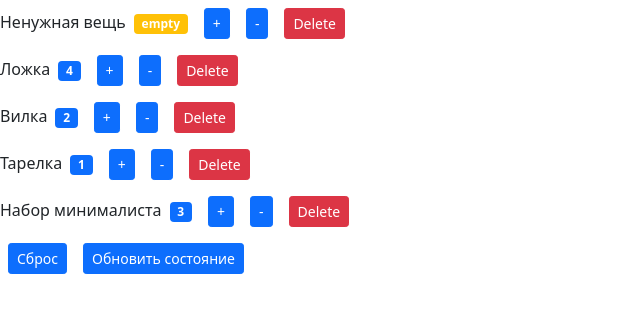
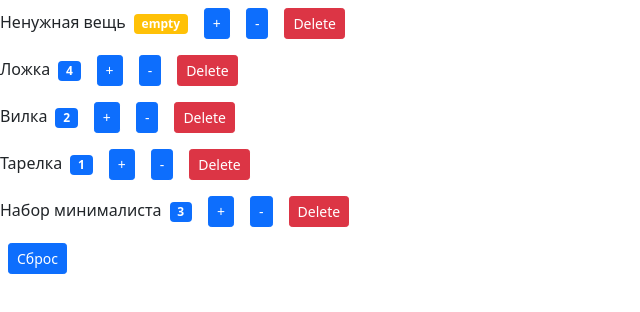
Before and after one commit to Alextxnk/React_app_2.0, a React (Create React App) app: page / in a window 1280 px wide. Shown: the top 312 px of the page, without its empty margins (0-640 px from the left). Built offline with nearby package versions, Linux system fonts and the light colour scheme.

Commit message:
change components

```diff
--- a/src/components/counter.jsx
+++ b/src/components/counter.jsx
@@ -1,8 +1,7 @@
 import React, { useState } from 'react';
 
 const Counter = (props) => {
-   // const [value, setValue] = useState(props.value);
-   const {value} = props;
+   const { value } = props;
 
    const formatValue = () => {
       return value === 0 ? 'empty' : value;
@@ -15,13 +14,11 @@ const Counter = (props) => {
    };
 
    const handleIncrement = () => {
-      // setValue((prevState) => prevState + 1);
-      console.log('handleIncrement');
+      props.onIncrement(props.id);
    };
 
    const handleDecrement = () => {
-      // setValue((prevState) => prevState - 1);
-      console.log('handleDecrement');
+      props.onDecrement(props.id);
    };
 
    return (
--- a/src/components/countersList.jsx
+++ b/src/components/countersList.jsx
@@ -21,25 +21,26 @@ const CountersList = () => {
       setCounters(initialState);
    };
 
-   const handleUpdate = () => {
-      const updatedState = [
-         { id: 0, value: 5, name: 'Ненужная вещь' },
-         { id: 1, value: 1, name: 'Ложка' },
-         { id: 2, value: 7, name: 'Вилка' },
-         { id: 3, value: 3, name: 'Тарелка' },
-         { id: 4, value: 6, name: 'Набор минималиста' }
-      ];
+   const handleIncrement = (id) => {
+      const elementIndex = counters.findIndex(counter => counter.id === id);
+      const newCounters = [...counters];
+      newCounters[elementIndex].value++;
+      setCounters(newCounters);
+   };
 
-      setCounters(updatedState);
+   const handleDecrement = (id) => {
+      const elementIndex = counters.findIndex(counter => counter.id === id);
+      const newCounters = [...counters];
+      newCounters[elementIndex].value--;
+      setCounters(newCounters);
    };
 
    return (
       <>
          {counters.map((count) => (
-            <Counter key={count.id} onDelete={handleDelete} {...count} />
+            <Counter key={count.id} onDelete={handleDelete} onIncrement={handleIncrement} onDecrement={handleDecrement} {...count} />
          ))}
          <button className='btn btn-primary btn-sm m-2' onClick={handleReset}>Сброс</button>
-         <button className='btn btn-primary btn-sm m-2' onClick={handleUpdate}>Обновить состояние</button>
       </>
    );
 };
```
Also changed, not shown: package.json (line endings or trailing spaces).
